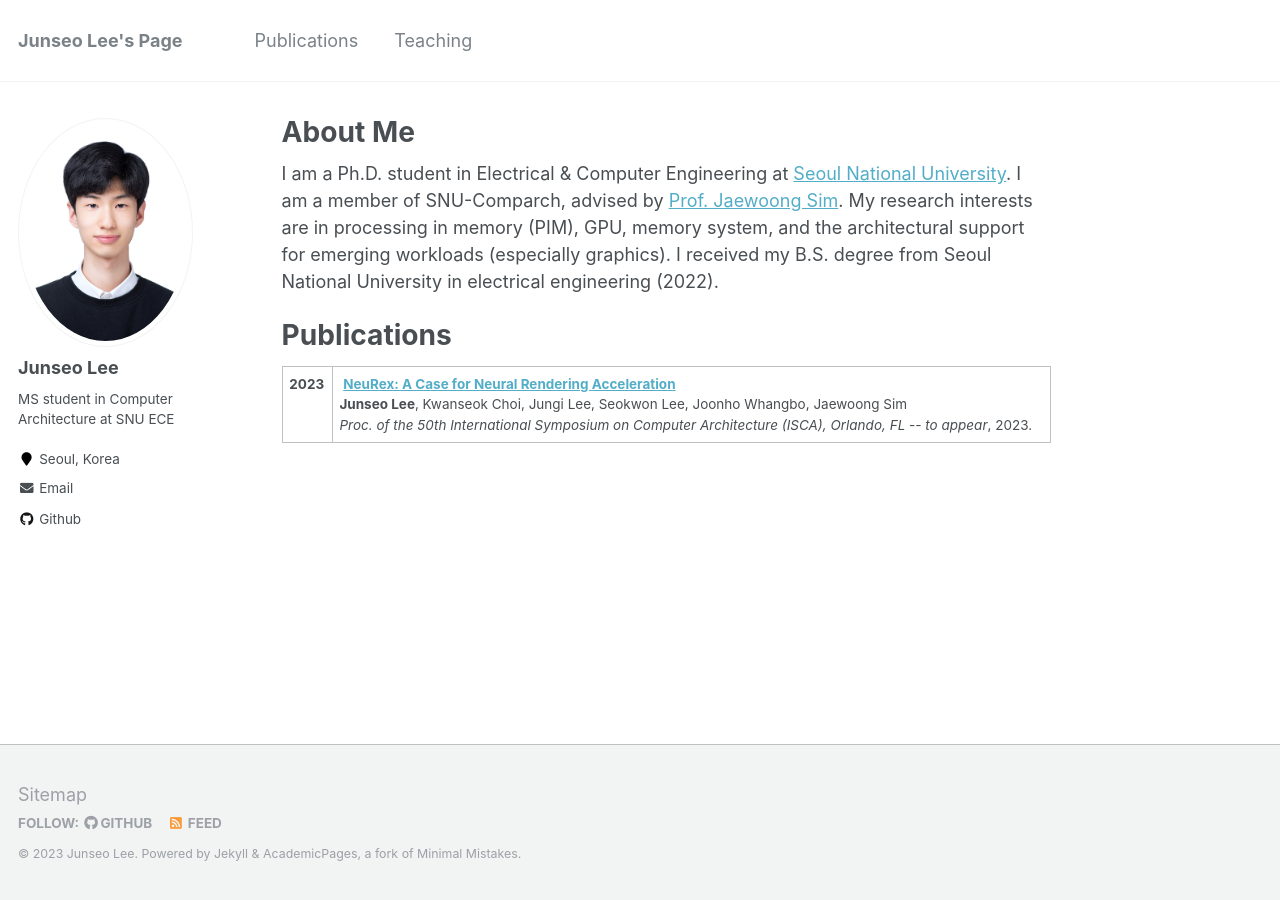
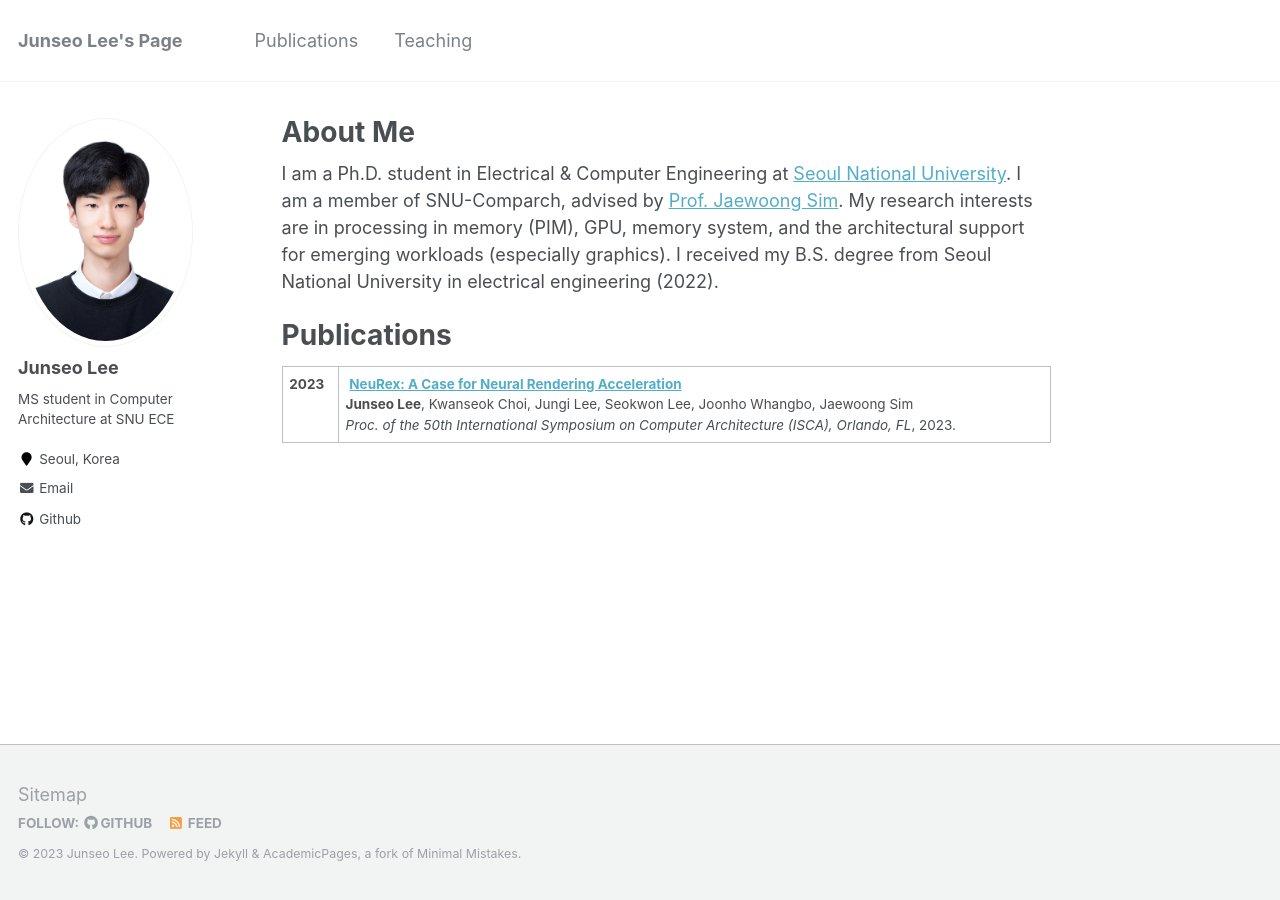
Before and after one commit to jsl013/jsl013.github.io, a Jekyll site: the page built from _pages/about.md, in a window 1280 px wide. Built offline with Jekyll 4.4.1, drawn with Linux system fonts in a browser that asks for light colours.

Commit message:
minor fix

```diff
--- a/_data/papers.yml
+++ b/_data/papers.yml
@@ -1,6 +1,6 @@
 pubs:
   - title: "NeuRex: A Case for Neural Rendering Acceleration"
     author: ['Junseo Lee', 'Kwanseok Choi', 'Jungi Lee', 'Seokwon Lee', 'Joonho Whangbo', 'Jaewoong Sim']
-    venue: "Proc. of the 50th International Symposium on Computer Architecture (ISCA), Orlando, FL -- to appear"
+    venue: "Proc. of the 50th International Symposium on Computer Architecture (ISCA), Orlando, FL"
     year: 2023
     link: "https://jaewoong.org/pubs/isca23-neurex.pdf"
```
